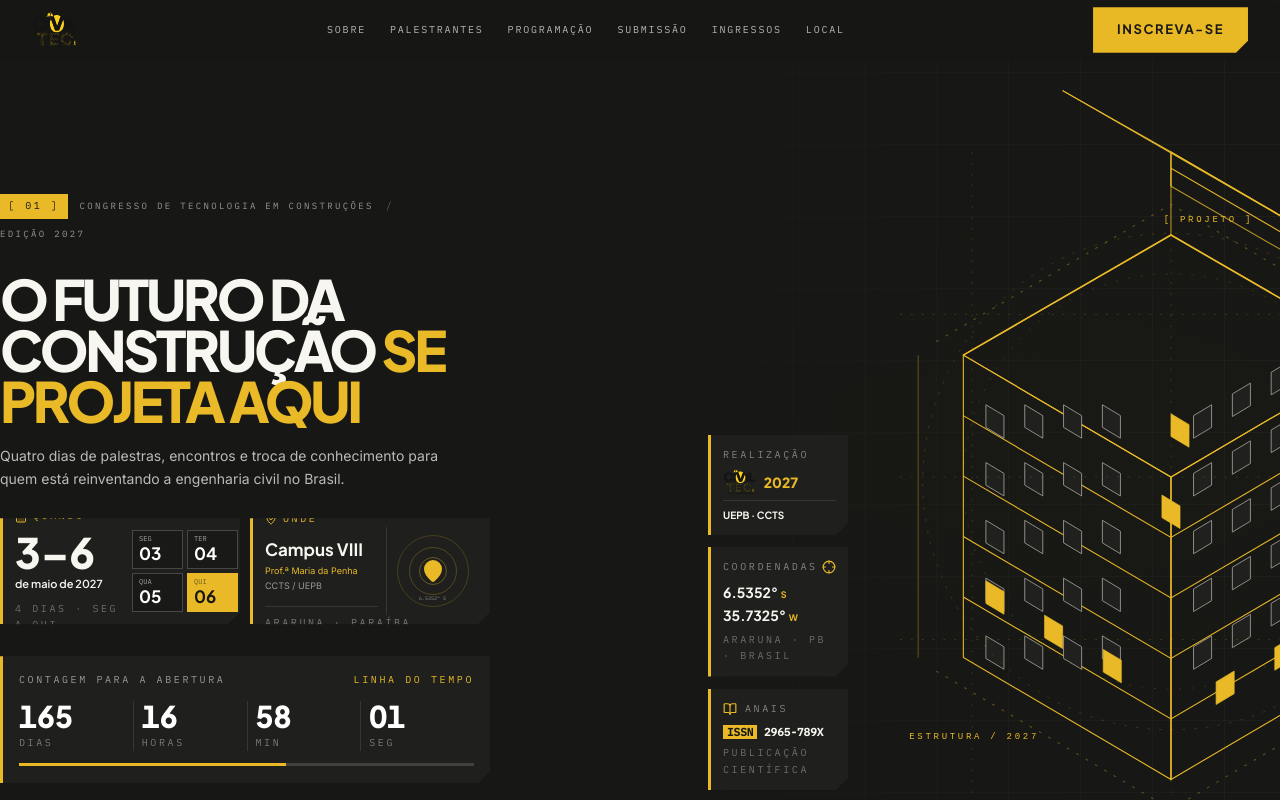
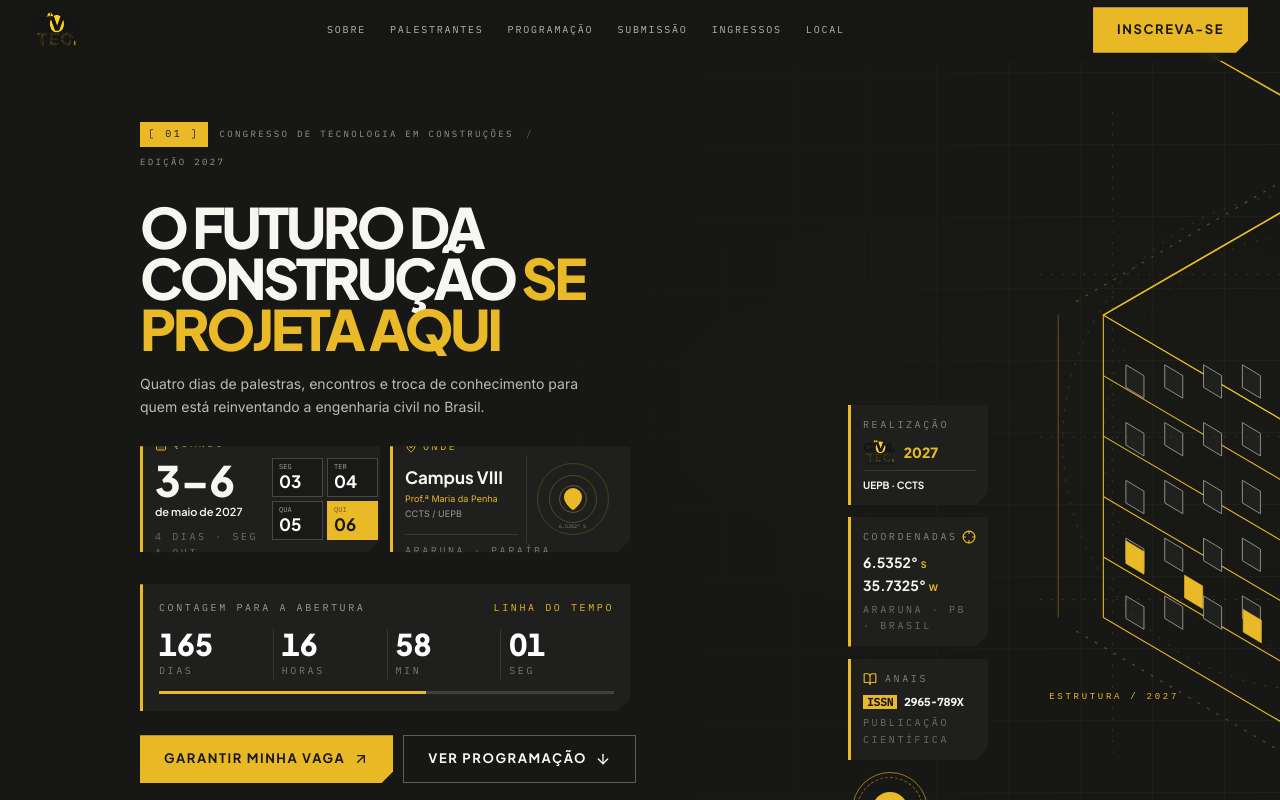
Before and after one commit to Dkalones/civil-tec, a React (Vite) app: page / in a window 1280 px wide. Shown: the top 800 px of the page. Built offline with nearby package versions, Linux system fonts and the light colour scheme.

Commit message:
Tune hero spacing and proportions to match reference screenshot

```diff
--- a/src/components/site/Hero.jsx
+++ b/src/components/site/Hero.jsx
@@ -120,7 +120,7 @@ export default function Hero() {
       <div className="absolute inset-0 opacity-25" aria-hidden="true" style={{backgroundImage:"radial-gradient(ellipse at 77% 50%, rgba(233,185,39,.08), transparent 44%), linear-gradient(115deg, transparent 0 48%, rgba(255,255,255,.025) 48.1%, transparent 48.3%)"}} />
       <div className="absolute inset-0 bg-gradient-to-r from-[#171815] via-[#171815]/95 to-[#171815]/35" aria-hidden="true" />
 
-      <div className="relative mx-auto min-h-[800px] w-full max-w-[1280px] px-5 pb-10 pt-[194px] sm:px-8 lg:min-h-[100svh] lg:px-0">
+      <div className="relative mx-auto min-h-[800px] w-full max-w-[1000px] px-5 pb-10 pt-[122px] sm:px-8 lg:min-h-[100svh] lg:px-0">
         <div className="relative z-10 w-full max-w-[490px]">
           <div className="flex flex-wrap items-center gap-x-3 gap-y-2">
             <span className="label-mono bg-[#E9B927] px-2 py-1 text-[#171815]">[ 01 ]</span>
@@ -157,10 +157,10 @@ export default function Hero() {
         </div>
 
         <div className="pointer-events-none absolute inset-0 hidden lg:block">
-          <div className="absolute left-[900px] top-[152px] h-[650px] w-[560px]">
+          <div className="absolute left-[900px] top-[112px] h-[650px] w-[560px]">
             <BlueprintTower />
           </div>
-          <div className="absolute left-[708px] top-[435px] z-10 flex w-[140px] flex-col gap-3">
+          <div className="absolute left-[708px] top-[405px] z-10 flex w-[140px] flex-col gap-3">
             <div className="notch border-l-[3px] border-[#E9B927] bg-[#20211E]/95 p-3 shadow-xl backdrop-blur">
               <p className="label-mono text-[7px] text-white/45">Realização</p>
               <div className="mt-1 flex items-center gap-2">
```
